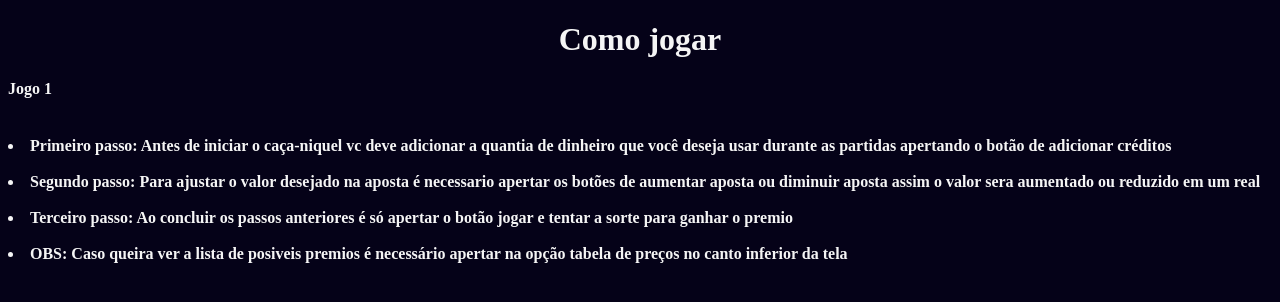
After one commit to LordTsuki/LordTsuki.github.io, a PHP site: page /Tutorial.html in a window 1280 px wide. The commit adds this page. Shown: the top 302 px of the page. Run offline with PHP 8.4, Linux system fonts and the light colour scheme.

Commit message:
alterações:css,Tutorial

```diff
--- /dev/null
+++ b/Caça Niquel/Tutorial.html
@@ -0,0 +1,33 @@
+<!DOCTYPE html>
+<html lang="en">
+<head>
+    <meta charset="UTF-8">
+    <meta http-equiv="X-UA-Compatible" content="IE=edge">
+    <meta name="viewport" content="width=device-width, initial-scale=1.0">
+    <title>Como Jogar</title>
+    <link type="text/css" rel="stylesheet" href="style.css">
+
+</head>
+<body>
+
+    <h1>Como jogar</h1>
+
+    <h4>Jogo 1</h4>
+    <br>
+
+    <li> Primeiro passo: Antes de iniciar o caça-niquel vc deve adicionar a quantia de dinheiro que você deseja usar durante as partidas apertando o botão de adicionar créditos</li>
+    <br>
+    <li> Segundo passo: Para ajustar o valor desejado na aposta é necessario apertar os botões de aumentar aposta ou diminuir aposta assim o valor sera aumentado ou reduzido em um real </li>
+    <br>
+    <li> Terceiro passo: Ao concluir os passos anteriores é só apertar o botão jogar e tentar a sorte para ganhar o premio </li>
+    <br>
+    <li>OBS: Caso queira ver a lista de posiveis premios é necessário apertar na opção tabela de preços no canto inferior da tela </li>
+
+
+</body>
+
+
+
+
+
+</html>
--- a/Caça Niquel/style.css
+++ b/Caça Niquel/style.css
@@ -6,6 +6,11 @@ body
 h1
 {
 	text-align: center;
+	color: whitesmoke
+}
+
+h4
+{
 	color: whitesmoke
 }
 
@@ -151,11 +156,11 @@ a:hover
 	color: whitesmoke
 }
 
-#li
+li
 {
 	margin-left: auto;
 	margin-right: auto;
-	text-align: center;
+	text-align: left;
 	font-weight: bold;
 	color: whitesmoke
 }
```
